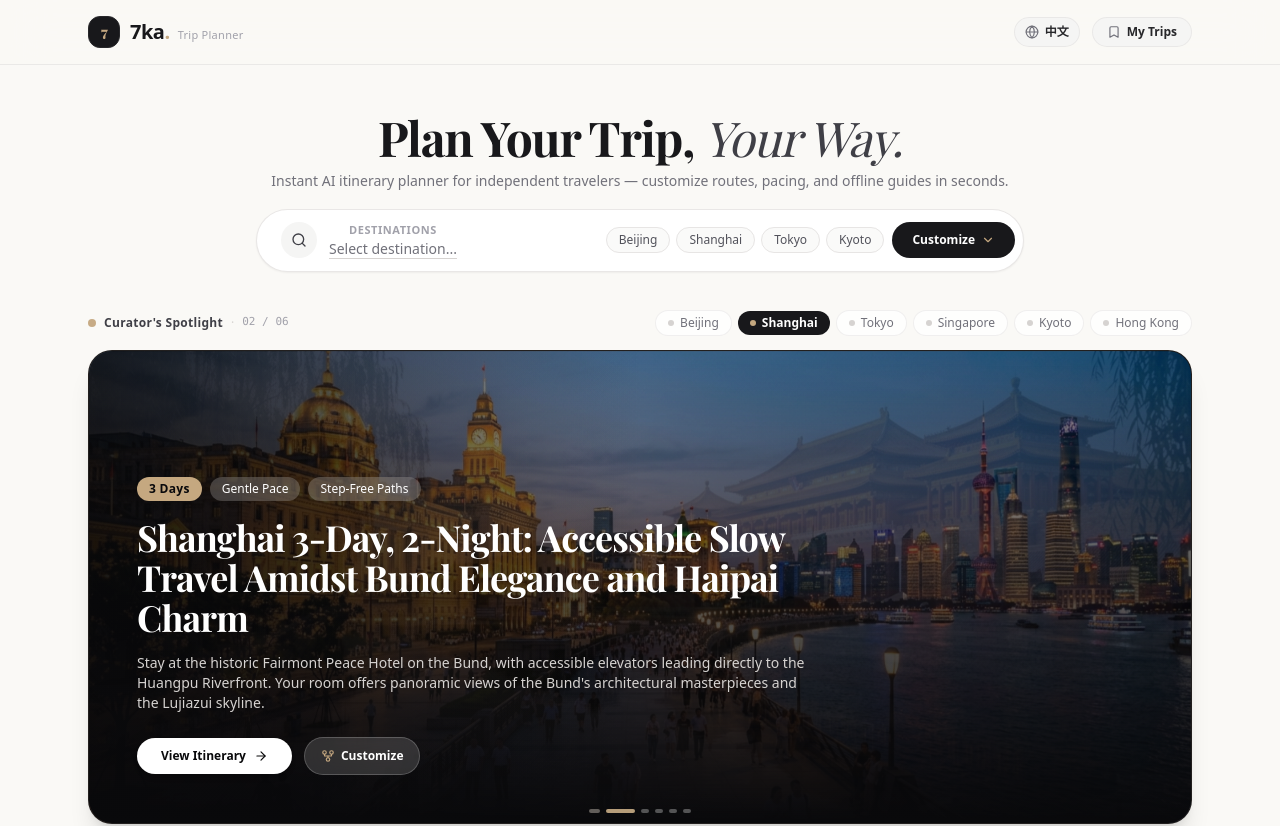
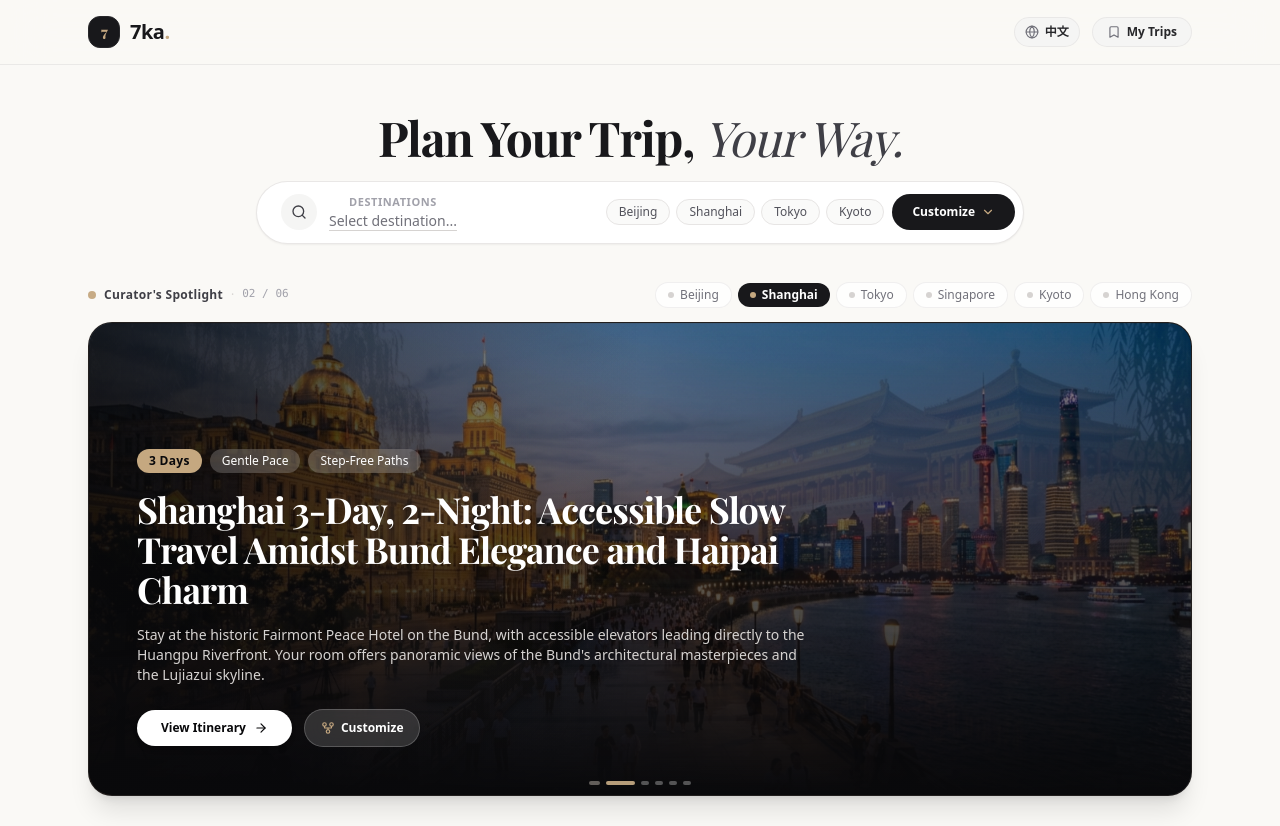
Before and after one commit to yinglan-su/citywalk, a Next.js app: page / in a window 1280 px wide. Shown: the top 826 px of the page. Built offline with nearby package versions, Linux system fonts and the light colour scheme; a web font is replaced by a local one.

Commit message:
style: remove secondary labels/subtitles so layout speaks for itself & save rule in GEMINI.md

```diff
--- a/src/app/page.tsx
+++ b/src/app/page.tsx
@@ -119,7 +119,7 @@ export default function Home() {
             <div className="space-y-4 sm:space-y-6">
               {/* Elevated Editorial Hero Section */}
               <section className="relative overflow-hidden pt-8 pb-2 sm:pt-12 sm:pb-3 px-4 sm:px-6">
-                <div className="relative z-10 max-w-3xl mx-auto text-center space-y-2.5">
+                <div className="relative z-10 max-w-3xl mx-auto text-center space-y-3">
                   {/* Editorial Headline */}
                   <h1 className="text-3xl sm:text-4xl lg:text-5xl font-serif font-bold text-zinc-900 tracking-tight leading-[1.18]">
                     {locale === "en" ? (
@@ -128,15 +128,10 @@ export default function Home() {
                       </>
                     ) : (
                       <>
-                        自由规划 · <span className="font-normal text-zinc-700">专属您的理想行程</span>
+                        自由规划 · <span className="font-normal text-zinc-700">随心成行</span>
                       </>
                     )}
                   </h1>
-                  <p className="text-xs sm:text-sm text-zinc-500 font-normal">
-                    {locale === "en"
-                      ? "Instant AI itinerary planner for independent travelers — customize routes, pacing, and offline guides in seconds."
-                      : "面向自由行旅客的智能行程规划工具 — 自由定制每日路线、步调与离线路书，非旅行社跟团。"}
-                  </p>
 
                   {/* Generator Console */}
                   <div id="generator-capsule" className="pt-2">
@@ -190,9 +185,6 @@ export default function Home() {
             aria-label="Curated APAC Destinations"
             className="flex flex-wrap items-center justify-center sm:justify-start gap-x-4 gap-y-2 pb-6 border-b border-stone-100"
           >
-            <span className="text-[11px] font-semibold uppercase tracking-wider text-zinc-400">
-              {locale === "en" ? "Sample Itineraries:" : "精选行程范本:"}
-            </span>
             {DESTINATION_DIRECTORY.map((dest) => (
               <Link
                 key={dest.slug}
@@ -204,14 +196,9 @@ export default function Home() {
             ))}
           </nav>
 
-          <div className="flex flex-col sm:flex-row items-center justify-between gap-4">
+          <div className="flex items-center justify-between gap-4">
             <div className="font-serif text-sm font-bold text-zinc-800">
-              7ka<span className="text-[#C5A880]">.</span> Trip Planner
-            </div>
-            <div className="text-zinc-500 text-center">
-              {locale === "en"
-                ? "Self-Guided AI Trip Planning Tool · Not a Travel Agency"
-                : "自由行智能行程规划工具 · 非旅行社"}
+              7ka<span className="text-[#C5A880]">.</span>
             </div>
             <div className="text-zinc-400">© 7ka</div>
           </div>
--- a/src/components/Navbar.tsx
+++ b/src/components/Navbar.tsx
@@ -21,7 +21,7 @@ export const Navbar: React.FC<NavbarProps> = ({
   return (
     <header className="sticky top-0 z-50 bg-[#FAF9F6]/90 backdrop-blur-xl border-b border-stone-200/80 transition-all">
       <div className="max-w-6xl mx-auto px-4 sm:px-6 h-16 flex items-center justify-between">
-        {/* Brand Logo - 7ka Trip Planner */}
+        {/* Brand Logo */}
         <div
           onClick={onGoToHome}
           className="flex items-center gap-2.5 cursor-pointer select-none group"
@@ -31,14 +31,9 @@ export const Navbar: React.FC<NavbarProps> = ({
               7
             </span>
           </div>
-          <div className="flex items-baseline gap-2">
-            <span className="font-bold text-xl tracking-tight text-zinc-900">
-              7ka<span className="text-[#C5A880]">.</span>
-            </span>
-            <span className="text-[11px] font-medium text-zinc-400 tracking-wide">
-              {locale === "en" ? "Trip Planner" : "行程规划"}
-            </span>
-          </div>
+          <span className="font-bold text-xl tracking-tight text-zinc-900">
+            7ka<span className="text-[#C5A880]">.</span>
+          </span>
         </div>
 
         {/* Right Actions: 语言切换 & 我的行程 */}
```
Also changed, not shown: 1 other file (tests, documents, lock files or other folders).
